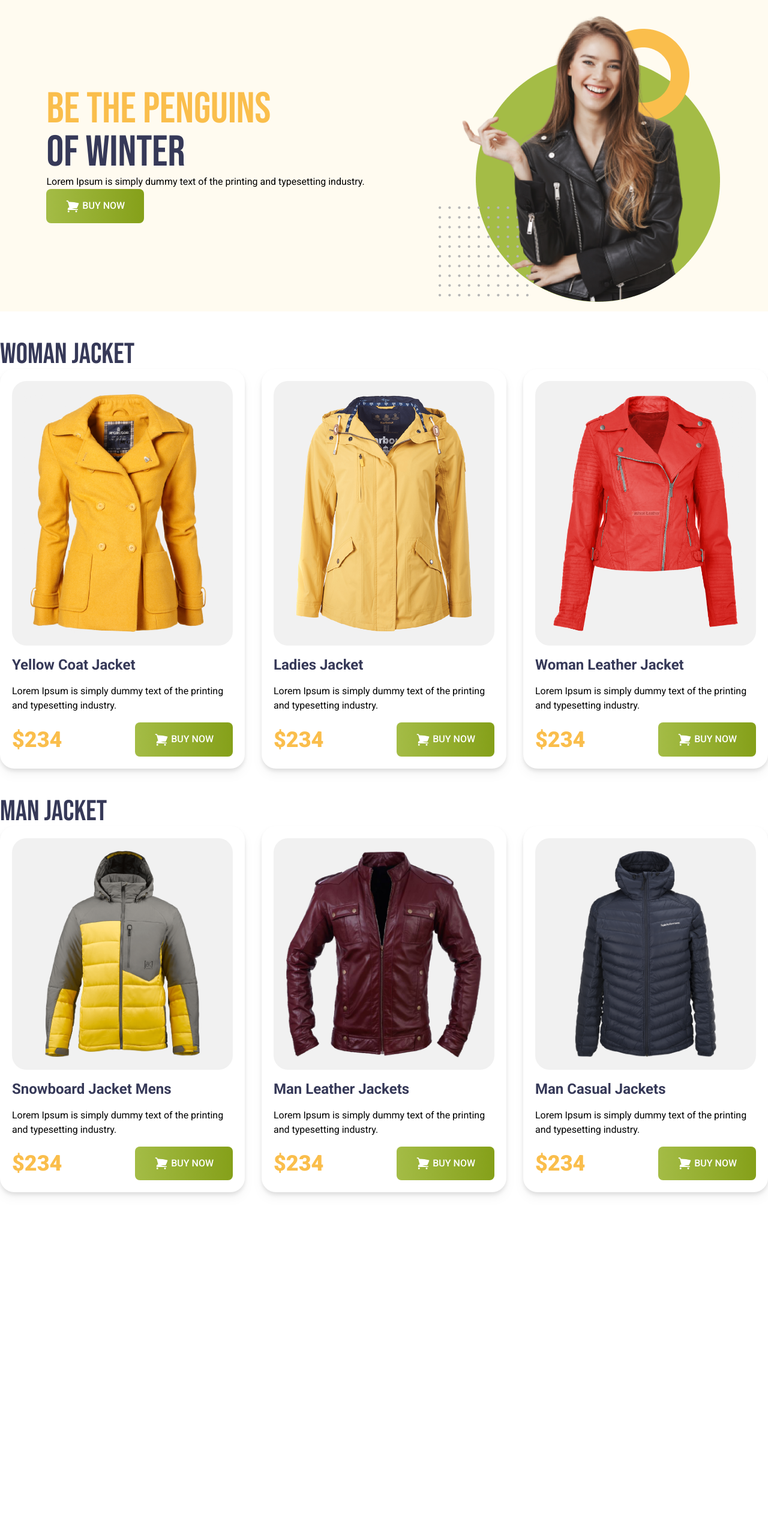
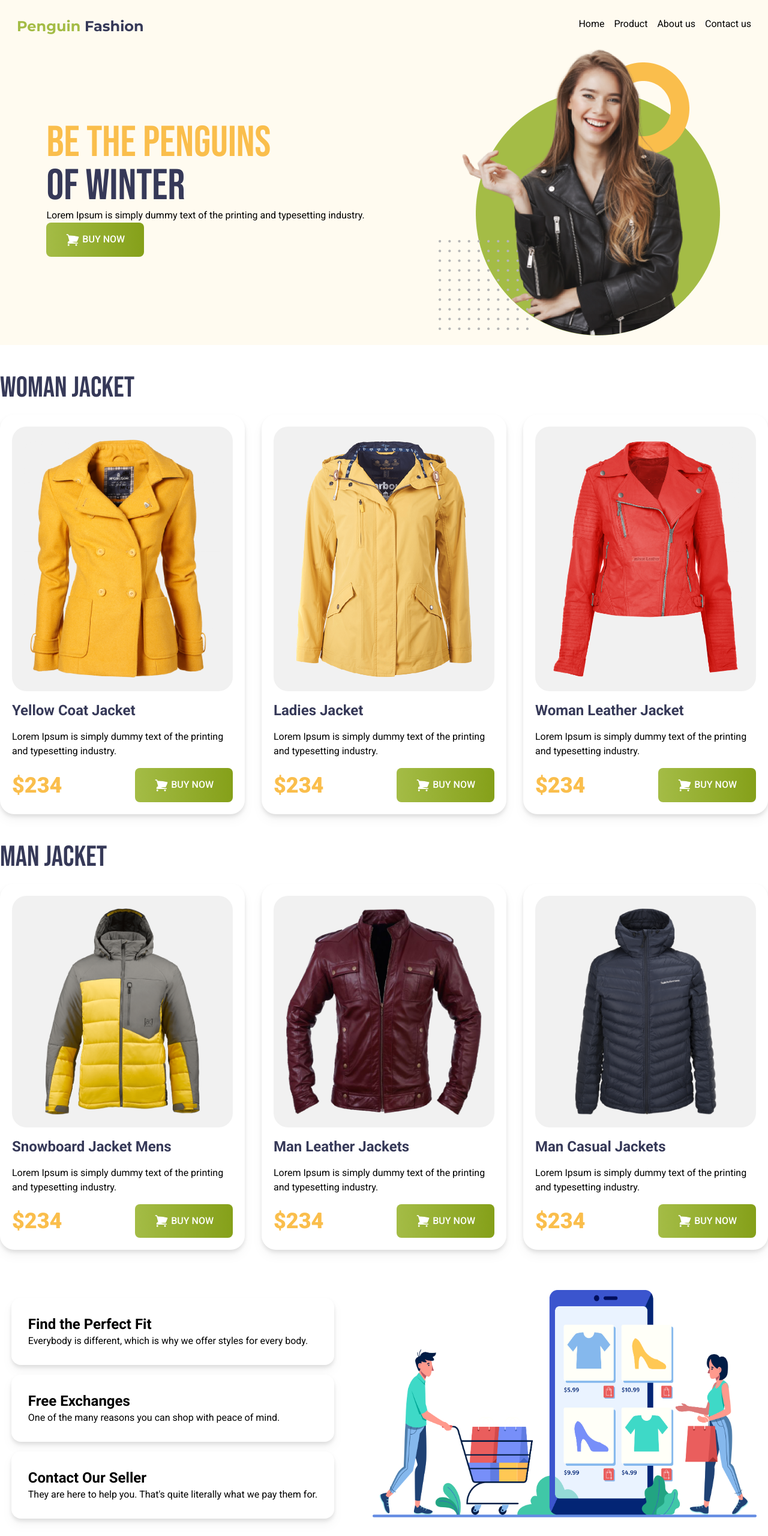
Before and after one commit to samihanishat/Penguin-fashion-using-tailwind, a plain HTML site: page index.html in a window 1280 px wide. Shown: the whole page at 60% size. Before the commit the page ends 2035 px from the top, so only its background shows below. Drawn offline with nearby package versions, Linux system fonts and the light colour scheme.

Commit message:
Added footer section and navbar in header

```diff
--- a/index.html
+++ b/index.html
@@ -11,6 +11,10 @@
     <link
         href="https://fonts.googleapis.com/css2?family=Bebas+Neue&family=Roboto:ital,wght@0,100;0,300;0,400;0,500;0,700;0,900;1,100;1,300;1,400;1,500;1,700;1,900&display=swap"
         rel="stylesheet">
+    <link rel="preconnect" href="https://fonts.googleapis.com">
+    <link rel="preconnect" href="https://fonts.gstatic.com" crossorigin>
+    <link href="https://fonts.googleapis.com/css2?family=Montserrat:ital,wght@0,100..900;1,100..900&display=swap"
+        rel="stylesheet">
     <style>
         .font-bebas-neue {
             font-family: "Bebas Neue", sans-serif;
@@ -19,12 +23,30 @@
         .font-roboto {
             font-family: "Roboto", sans-serif;
         }
+
+        .font-montserrat {
+            font-family: "Montserrat", sans-serif;
+            font-optical-sizing: auto;
+            font-weight: 400;
+            font-style: normal;
+        }
     </style>
 </head>
 
 <body class="font-roboto">
     <header class="bg-[#FFFBF0] p-4">
-        <nav></nav>
+        <nav class="flex justify-between max-w-7xl mx-auto p-3">
+            <div>
+                <h2 class="font-bold text-2xl font-montserrat"> <span class="text-[#A4BC46]">Penguin</span> <span
+                        class="text-[#363958]">Fashion</span></h2>
+            </div>
+            <div class="flex gap-4">
+                <p>Home</p>
+                <p>Product</p>
+                <p>About us</p>
+                <p>Contact us</p>
+            </div>
+        </nav>
         <!-- banner start -->
         <div class="md:flex items-center justify-around">
             <div>
@@ -52,7 +74,7 @@
     <main class="max-w-7xl mx-auto">
         <!-- Woman jacket section -->
         <section class="my-12">
-            <h3 class="text-5xl uppercase text-[#363958] font-bebas-neue">Woman Jacket</h3>
+            <h3 class="text-5xl uppercase text-[#363958] font-bebas-neue mb-5">Woman Jacket</h3>
             <!-- Jacket card container -->
             <div class="grid grid-cols-1 gap-7 lg:grid-cols-3">
                 <!-- jacket card -->
@@ -113,10 +135,10 @@
             </div>
         </section>
         <section class="my-12">
-            <h3 class="text-5xl uppercase text-[#363958] font-bebas-neue">Man Jacket</h3>
+            <h3 class="text-5xl uppercase text-[#363958] font-bebas-neue mb-5">Man Jacket</h3>
             <!-- Jacket card container -->
             <!-- Man Jacket -->
-             <div class="grid grid-cols-1 gap-7 lg:grid-cols-3">
+            <div class="grid grid-cols-1 gap-7 lg:grid-cols-3">
                 <div class="space-y-4 p-5 rounded-3xl bg-[#FFFFFF] drop-shadow-lg">
                     <img class="p-5 bg-[#F1F1F1] rounded-3xl" src="images/jacket-4.png" alt="">
                     <h4 class="text-2xl text-[#363958] font-bold">Snowboard Jacket Mens</h4>
@@ -171,10 +193,40 @@
                             BUY NOW</button>
                     </div>
                 </div>
-             </div>
+            </div>
         </section>
     </main>
-    <footer></footer>
+    <footer class="flex items-center justify-center gap-16 my-16 max-w-7xl mx-auto">
+        <div>
+            <div class="my-4">
+                <div></div>
+                <div class="drop-shadow-lg bg-[#FFFFFF] rounded-2xl p-7">
+                    <h4 class="font-bold text-2xl">Find the Perfect Fit</h4>
+                    <p>Everybody is different, which is why we
+                        offer styles for every body.</p>
+                </div>
+            </div>
+            <div class="my-4">
+                <div></div>
+                <div class="drop-shadow-lg bg-[#FFFFFF] rounded-2xl p-7">
+                    <h4 class="font-bold text-2xl">Free Exchanges</h4>
+                    <p>One of the many reasons you can shop
+                        with peace of mind.</p>
+                </div>
+            </div>
+            <div>
+                <div></div>
+                <div class="drop-shadow-lg bg-[#FFFFFF] rounded-2xl p-7">
+                    <h4 class="font-bold text-2xl">Contact Our Seller</h4>
+                    <p>They are here to help you. That's quite
+                        literally what we pay them for.</p>
+                </div>
+            </div>
+        </div>
+        <div class="w-1/2">
+            <img src="images/shopping.png" alt="">
+        </div>
+    </footer>
 </body>
 
 </html>
```
